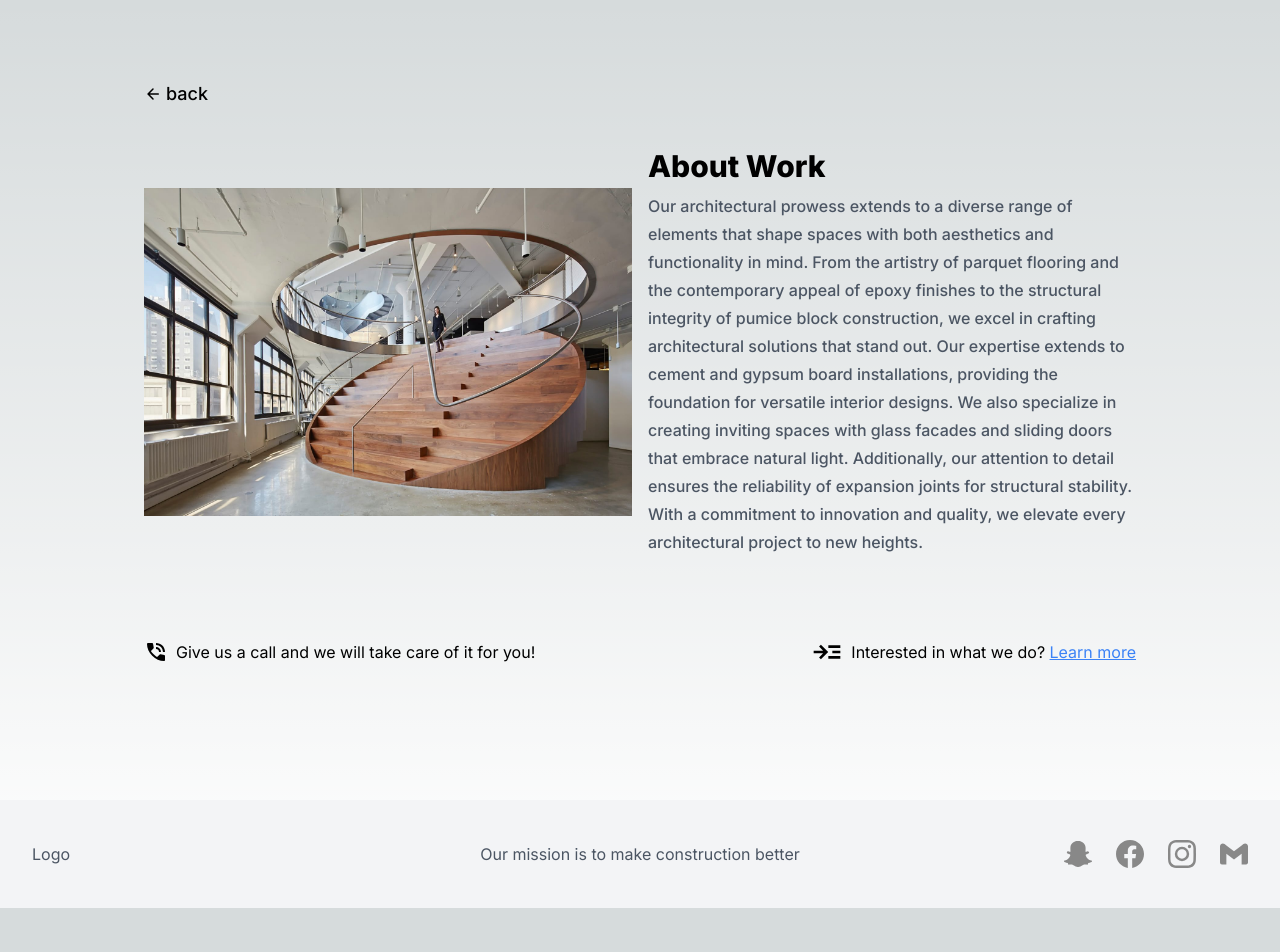
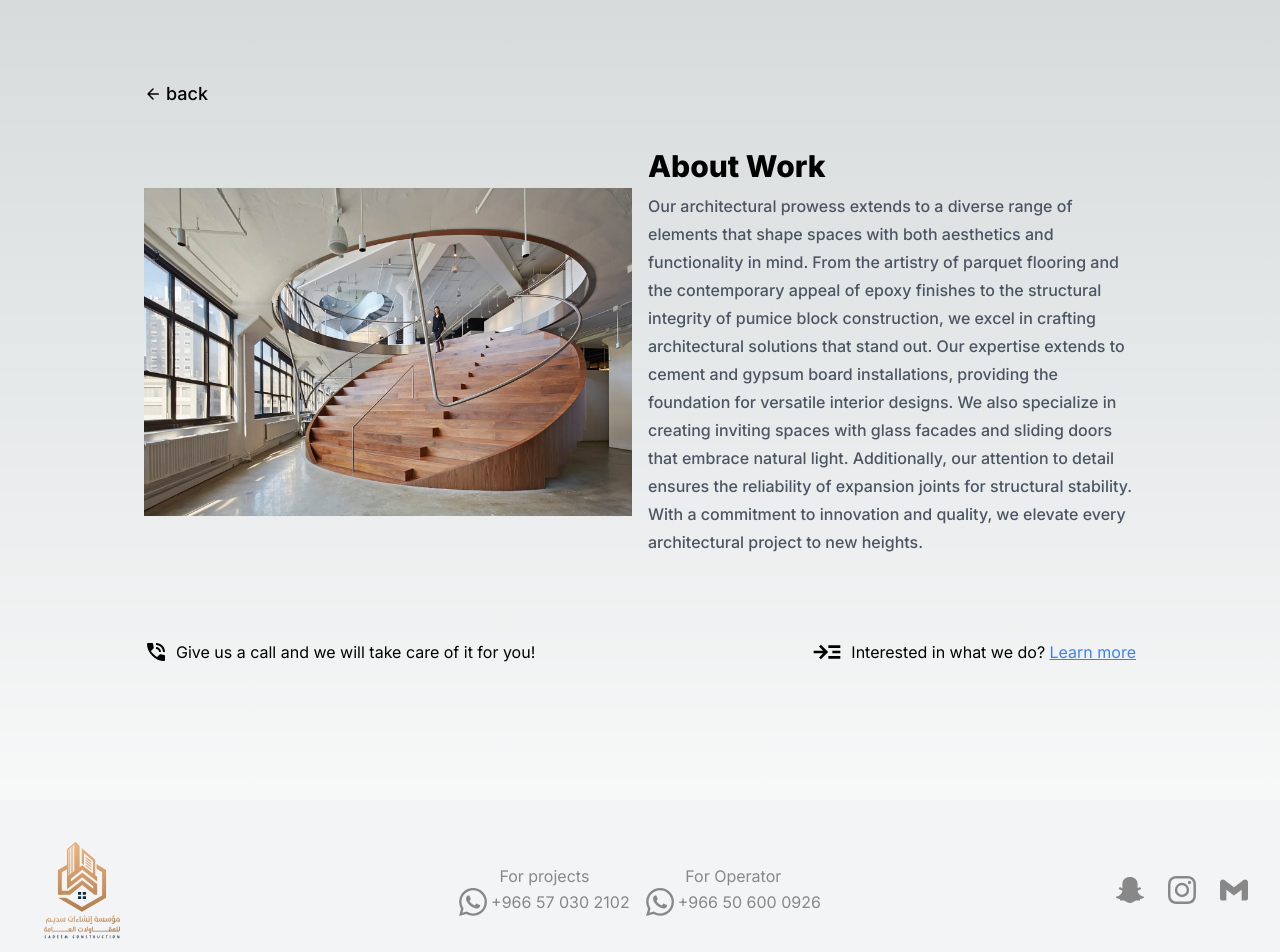
Before and after one commit to karim-mev/sad-construct, a Next.js app: page /services/architectural in a window 1280 px wide. Shown: the top 952 px of the page. Before the commit the page ends 908 px from the top, so only its background shows below. Built offline with nearby package versions, Linux system fonts and the light colour scheme.

Commit message:
update footer

```diff
--- a/src/components/Footer.tsx
+++ b/src/components/Footer.tsx
@@ -1,22 +1,44 @@
-import { Facebook } from "./icons/Facebook";
+import Link from "next/link";
 import { Instagram } from "./icons/Instagram";
 import { Mail } from "./icons/Mail";
 import { Snapchat } from "./icons/Snapchat";
+import { Whatsapp } from "./icons/Whatsapp";
+import Image from "next/image";
 
 export default function Footer() {
   return (
     <div className="flex bg-gray-100 text-gray-600 items-center justify-between px-8 py-10">
       <div className="flex flex-1 gap-4">
-        <h4>Logo</h4>
+        <Image src="/sadeem.svg" alt="" width={100} height={100} />
       </div>
       <div className="flex gap-4 items-center justify-center flex-1">
-        Our mission is to make construction better
+        <div>
+          <h4 className="text-center text-[#888888]">For projects</h4>
+          <Link
+            href="https://wa.me/+966570302102"
+            className="flex gap-1 items-center"
+          >
+            <Whatsapp />
+            <span className="text-[#888888]">+966 57 030 2102</span>
+          </Link>
+        </div>
+        <div>
+          <h4 className="text-center text-[#888888]">For Operator</h4>
+          <Link
+            href="https://wa.me/+966506000926"
+            className="flex gap-1 items-center"
+          >
+            <Whatsapp />
+            <span className="text-[#888888]">+966 50 600 0926</span>
+          </Link>
+        </div>
       </div>
-      <div className="flex items-center justify-end gap-6 flex-1">
-        <Snapchat />
-        <Facebook />
-        <Instagram />
-        <Mail />
+      <div className="flex flex-1 gap-6">
+        <div className="flex items-center justify-end gap-6 flex-1">
+          <Snapchat />
+          <Instagram />
+          <Link href="mailto:projects@sadeemconst.com"><Mail /></Link>
+        </div>
       </div>
     </div>
   );
--- a/src/components/icons/Facebook.tsx
+++ /dev/null
@@ -1,18 +0,0 @@
-import { SVGProps } from "react";
-
-export function Facebook(props: SVGProps<SVGSVGElement>) {
-  return (
-    <svg
-      xmlns="http://www.w3.org/2000/svg"
-      width="1.75em"
-      height="1.75em"
-      viewBox="0 0 24 24"
-      {...props}
-    >
-      <path
-        fill="#888888"
-        d="M24 12.073c0-6.627-5.373-12-12-12s-12 5.373-12 12c0 5.99 4.388 10.954 10.125 11.854v-8.385H7.078v-3.47h3.047V9.43c0-3.007 1.792-4.669 4.533-4.669c1.312 0 2.686.235 2.686.235v2.953H15.83c-1.491 0-1.956.925-1.956 1.874v2.25h3.328l-.532 3.47h-2.796v8.385C19.612 23.027 24 18.062 24 12.073z"
-      ></path>
-    </svg>
-  );
-}
--- /dev/null
+++ b/src/components/icons/Whatsapp.tsx
@@ -0,0 +1,18 @@
+import { SVGProps } from "react";
+
+export function Whatsapp(props: SVGProps<SVGSVGElement>) {
+  return (
+    <svg
+      xmlns="http://www.w3.org/2000/svg"
+      width="1.75em"
+      height="1.75em"
+      viewBox="0 0 24 24"
+      {...props}
+    >
+      <path
+        fill="#888888"
+        d="M17.472 14.382c-.297-.149-1.758-.867-2.03-.967c-.273-.099-.471-.148-.67.15c-.197.297-.767.966-.94 1.164c-.173.199-.347.223-.644.075c-.297-.15-1.255-.463-2.39-1.475c-.883-.788-1.48-1.761-1.653-2.059c-.173-.297-.018-.458.13-.606c.134-.133.298-.347.446-.52c.149-.174.198-.298.298-.497c.099-.198.05-.371-.025-.52c-.075-.149-.669-1.612-.916-2.207c-.242-.579-.487-.5-.669-.51a12.8 12.8 0 0 0-.57-.01c-.198 0-.52.074-.792.372c-.272.297-1.04 1.016-1.04 2.479c0 1.462 1.065 2.875 1.213 3.074c.149.198 2.096 3.2 5.077 4.487c.709.306 1.262.489 1.694.625c.712.227 1.36.195 1.871.118c.571-.085 1.758-.719 2.006-1.413c.248-.694.248-1.289.173-1.413c-.074-.124-.272-.198-.57-.347m-5.421 7.403h-.004a9.87 9.87 0 0 1-5.031-1.378l-.361-.214l-3.741.982l.998-3.648l-.235-.374a9.86 9.86 0 0 1-1.51-5.26c.001-5.45 4.436-9.884 9.888-9.884c2.64 0 5.122 1.03 6.988 2.898a9.825 9.825 0 0 1 2.893 6.994c-.003 5.45-4.437 9.884-9.885 9.884m8.413-18.297A11.815 11.815 0 0 0 12.05 0C5.495 0 .16 5.335.157 11.892c0 2.096.547 4.142 1.588 5.945L.057 24l6.305-1.654a11.882 11.882 0 0 0 5.683 1.448h.005c6.554 0 11.89-5.335 11.893-11.893a11.821 11.821 0 0 0-3.48-8.413Z"
+      ></path>
+    </svg>
+  );
+}
```
